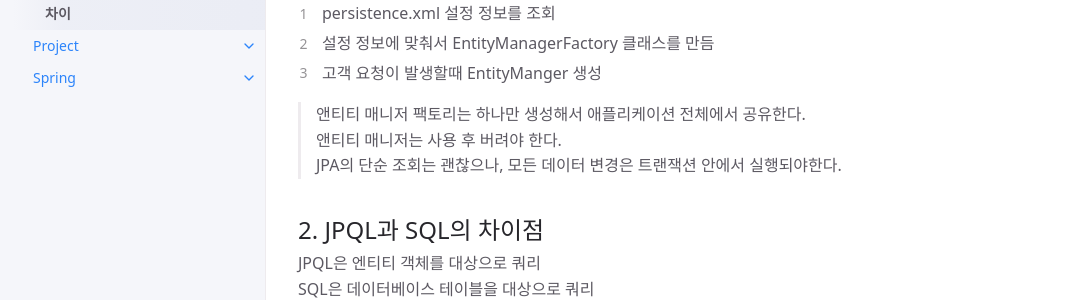
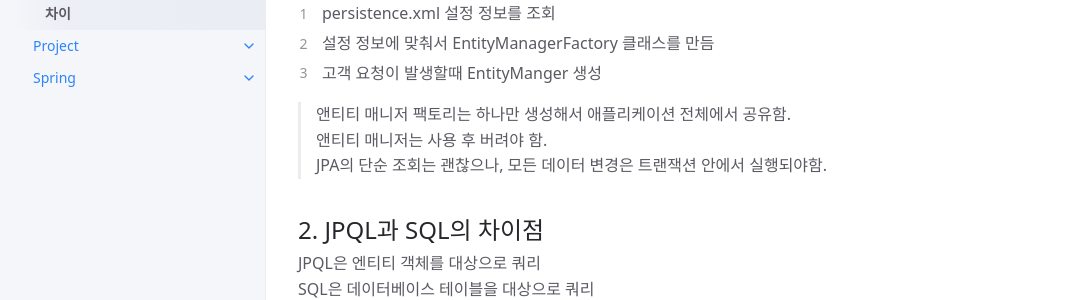
Before and after one commit to AReuma/AReuma.github.io, a Jekyll site: the page built from docs/JPA/Session1.md, in a window 1280 px wide. Shown: the part 262-562 px from the top of the page, without its empty margins (106-1171 px from the left). Built offline with Jekyll 4.4.1, drawn with Linux system fonts in a browser that asks for light colours.

Commit message:
JPA 시작

```diff
--- a/docs/JPA/Session1.md
+++ b/docs/JPA/Session1.md
@@ -15,9 +15,9 @@ JPA는 Persistence라는 클래스가 존재
 2. 설정 정보에 맞춰서 EntityManagerFactory 클래스를 만듬
 3. 고객 요청이 발생할때 EntityManger 생성
 
-> 앤티티 매니저 팩토리는 하나만 생성해서 애플리케이션 전체에서 공유한다.
-> 앤티티 매니저는 사용 후 버려야 한다.
-> JPA의 단순 조회는 괜찮으나, 모든 데이터 변경은 트랜잭션 안에서 실행되야한다.
+> 앤티티 매니저 팩토리는 하나만 생성해서 애플리케이션 전체에서 공유함.
+> 앤티티 매니저는 사용 후 버려야 함.
+> JPA의 단순 조회는 괜찮으나, 모든 데이터 변경은 트랜잭션 안에서 실행되야함.
 
 
 ## 2. JPQL과 SQL의 차이점
```
